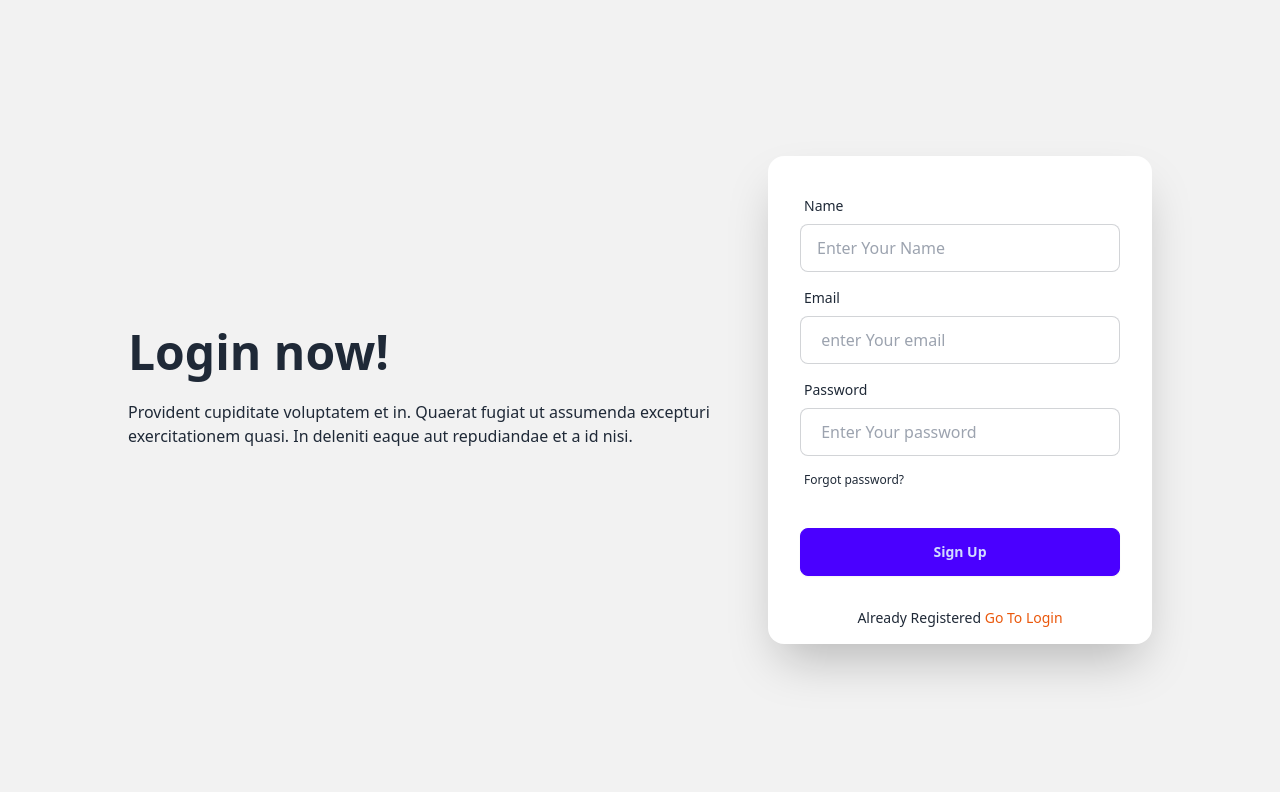
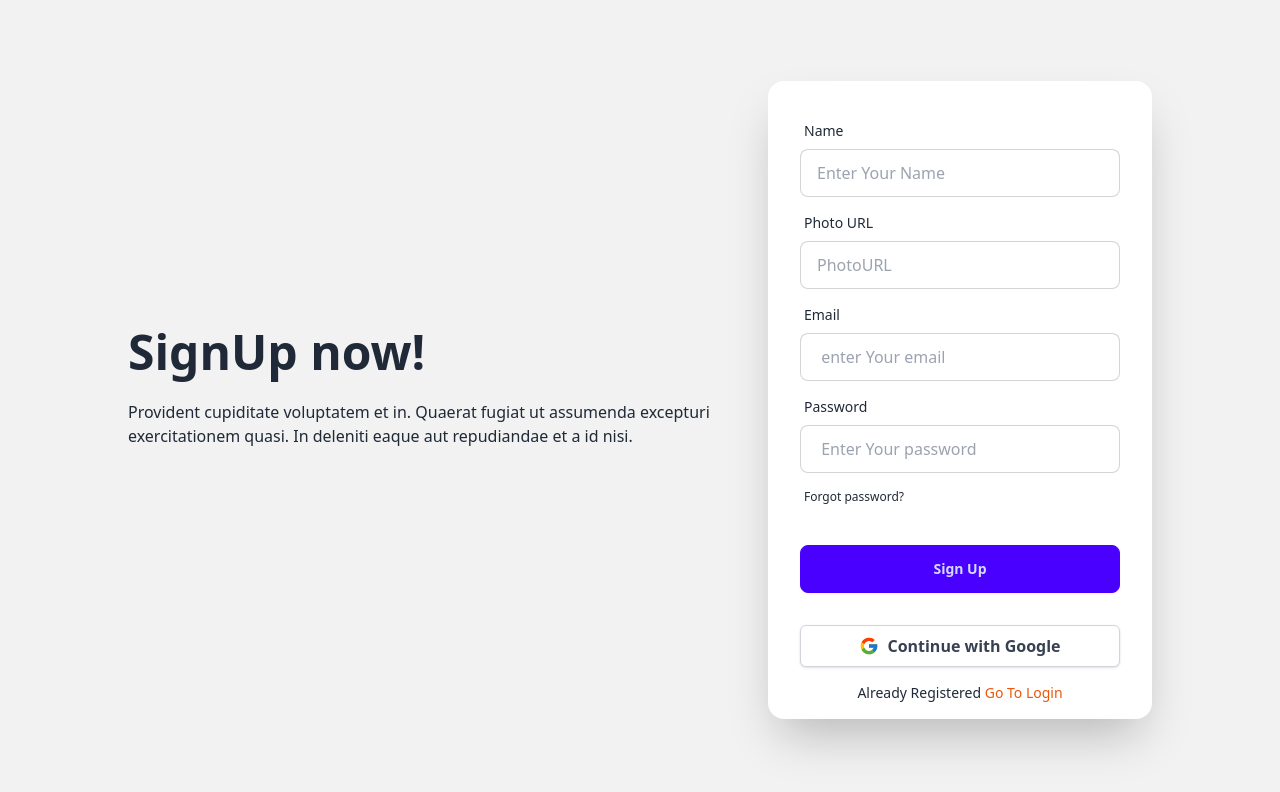
Before and after one commit to MujahidulIslam4541/Bistro-Boss-resaurante-client, a React app: page /signUp in a window 1280 px wide. Shown: the top 792 px of the page. Built offline with nearby package versions, Linux system fonts and the light colour scheme; no server answers; the HTML template or start-up script is replaced by a standard one.

Commit message:
create google login component

```diff
--- /dev/null
+++ b/src/Components/GoogleLogin/GoogleLogin.jsx
@@ -0,0 +1,29 @@
+import React, { useContext } from "react";
+import { AuthContext } from "../../provider/AuthProvider";
+import { FcGoogle } from "react-icons/fc";
+
+const GoogleLogin = () => {
+  const { signInWithGoogle } = useContext(AuthContext);
+
+  const handleGoogleLogin = () => {
+    signInWithGoogle()
+    .then(()=>{
+        console.log(
+        'Google Login Success'
+        );
+    })
+  };
+  return (
+    <div className=" px-8">
+      <button
+        onClick={handleGoogleLogin}
+        className=" w-full flex items-center justify-center gap-2 bg-white text-gray-700 font-semibold py-2 px-4 border border-gray-300 rounded-md shadow hover:bg-gray-100 hover:shadow-lg transition-all duration-300 ease-in-out"
+      >
+        <FcGoogle className="text-xl" />
+        Continue with Google
+      </button>
+    </div>
+  );
+};
+
+export default GoogleLogin;
--- a/src/Pages/Login/Login.jsx
+++ b/src/Pages/Login/Login.jsx
@@ -8,6 +8,7 @@ import {
 import { AuthContext } from "../../provider/AuthProvider";
 import { Link, useLocation, useNavigate } from "react-router-dom";
 import Swal from "sweetalert2";
+import GoogleLogin from "../../Components/GoogleLogin/GoogleLogin";
 const Login = () => {
   const { loginUser } = useContext(AuthContext);
   const navigate = useNavigate();
@@ -66,6 +67,7 @@ const Login = () => {
         <div className="text-center md:w-1/2 lg:text-left">
           <h1 className="text-5xl font-bold">Login now!</h1>
           <p className="py-6">
+
             Provident cupiditate voluptatem et in. Quaerat fugiat ut assumenda
             excepturi exercitationem quasi. In deleniti eaque aut repudiandae et
             a id nisi.
@@ -125,7 +127,8 @@ const Login = () => {
               />
             </div>
           </form>
-          <p className="text-sm text-center pb-4 ">
+          <GoogleLogin></GoogleLogin>
+          <p className="text-sm text-center py-4 ">
             New Here{" "}
             <Link className="text-orange-600" to="/signUp">
               Create New Account
--- a/src/Pages/signUp/SignUp.jsx
+++ b/src/Pages/signUp/SignUp.jsx
@@ -1,20 +1,34 @@
 import { useContext } from "react";
 import { Helmet } from "react-helmet-async";
 import { useForm } from "react-hook-form";
-import { Link } from "react-router-dom";
+import { Link, useNavigate } from "react-router-dom";
 import { AuthContext } from "../../provider/AuthProvider";
+import Swal from "sweetalert2";
+import GoogleLogin from "../../Components/GoogleLogin/GoogleLogin";
 
 const SignUp = () => {
-  const { createUser } = useContext(AuthContext);
+  const { createUser, UpdateUserProfile } = useContext(AuthContext);
+  const navigate = useNavigate();
   const {
     register,
     handleSubmit,
+    reset,
     formState: { errors },
   } = useForm();
   const onSubmit = (data) => {
     console.log(data);
     createUser(data.email, data.password).then((result) => {
       console.log(result.user);
+      UpdateUserProfile(data.name, data.photoURL)
+      Swal.fire({
+        title: "Success",
+        text: "User SignUp Successfully",
+        icon: "success"
+      });
+      reset();
+      navigate("/").catch((error) => {
+        console.log(error);
+      });
     });
   };
   return (
@@ -25,7 +39,7 @@ const SignUp = () => {
       <div className="hero  bg-base-200 min-h-screen">
         <div className="hero-content  flex-col md:flex md:flex-row">
           <div className="text-center md:w-1/2 lg:text-left">
-            <h1 className="text-5xl font-bold">Login now!</h1>
+            <h1 className="text-5xl font-bold">SignUp now!</h1>
             <p className="py-6">
               Provident cupiditate voluptatem et in. Quaerat fugiat ut assumenda
               excepturi exercitationem quasi. In deleniti eaque aut repudiandae
@@ -47,6 +61,20 @@ const SignUp = () => {
                 />
                 {errors.name && (
                   <span className="text-red-600">name is required</span>
+                )}
+              </div>
+              <div className="form-control">
+                <label className="label">
+                  <span className="label-text">Photo URL</span>
+                </label>
+                <input
+                  type="url"
+                  placeholder="PhotoURL"
+                  {...register("photoURL", { required: true })}
+                  className="input input-bordered"
+                />
+                {errors.photoURL && (
+                  <span className="text-red-600">photoURL is required</span>
                 )}
               </div>
               <div className="form-control">
@@ -111,7 +139,8 @@ const SignUp = () => {
                 />
               </div>
             </form>
-            <p className="text-sm text-center pb-4 ">
+            <GoogleLogin></GoogleLogin>
+            <p className="text-sm text-center py-4 ">
               Already Registered{" "}
               <Link className="text-orange-600" to="/login">
                 Go To Login
--- a/src/Shaird/Navbar/Navbar.jsx
+++ b/src/Shaird/Navbar/Navbar.jsx
@@ -1,6 +1,7 @@
 import { useContext } from "react";
 import { Link } from "react-router-dom";
 import { AuthContext } from "../../provider/AuthProvider";
+import { FaRegUserCircle } from "react-icons/fa";
 
 const Navbar = () => {
   const { user, logOut } = useContext(AuthContext);
@@ -84,9 +85,20 @@ const Navbar = () => {
           <ul className="menu menu-horizontal px-1">{NavOptions}</ul>
         </div>
         <div className="navbar-end">
-          <Link to="/signUp" className="btn btn-primary">
-            SignUp
-          </Link>
+          {user && user?.email ? (
+            <div className="relative group">
+              <img
+                className="w-10 h-10 rounded-full"
+                src={user.photoURL}
+                alt=""
+              />
+              <p  className="text-white absolute w-40 py-1 px-2 bg-gray-900 transition -translate-x-2/3 rounded-md -translate-y-2 delay-300 opacity-0 group-hover:opacity-100">{user.displayName}</p>
+            </div>
+          ) : (
+            <>
+              <FaRegUserCircle size={40} />
+            </>
+          )}
         </div>
       </div>
     </>
--- a/src/provider/AuthProvider.jsx
+++ b/src/provider/AuthProvider.jsx
@@ -2,9 +2,12 @@ import { createContext, useEffect, useState } from "react";
 import {
   createUserWithEmailAndPassword,
   getAuth,
+  GoogleAuthProvider,
   onAuthStateChanged,
   signInWithEmailAndPassword,
+  signInWithPopup,
   signOut,
+  updateProfile,
 } from "firebase/auth";
 import { app } from "../firebase/firebase.config";
 
@@ -24,6 +27,18 @@ const AuthProvider = ({ children }) => {
     setLoading(true);
     return signInWithEmailAndPassword(auth, email, password);
   };
+  const UpdateUserProfile = (name,photo) => {
+    updateProfile(auth.currentUser, {
+      displayName: name, photoURL: photo
+    })
+  };
+
+  const provider=new GoogleAuthProvider()
+
+  const signInWithGoogle=()=>{
+    setLoading(true);
+    return signInWithPopup(auth,provider)
+  }
 
   const logOut = () => {
     setLoading(true);
@@ -32,8 +47,8 @@ const AuthProvider = ({ children }) => {
 
   useEffect(() => {
     const unsubscribe = onAuthStateChanged(auth, (currentUser) => {
-      setUser( currentUser);
-      console.log("currentUser",currentUser?.email);
+      setUser(currentUser);
+      console.log("currentUser", currentUser);
       setLoading(false);
     });
     return () => {
@@ -47,6 +62,8 @@ const AuthProvider = ({ children }) => {
     createUser,
     loginUser,
     logOut,
+    UpdateUserProfile,
+    signInWithGoogle,
   };
 
   return (
```
